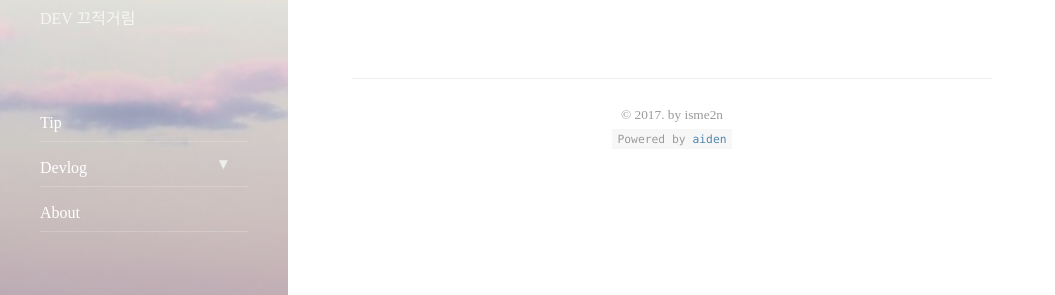
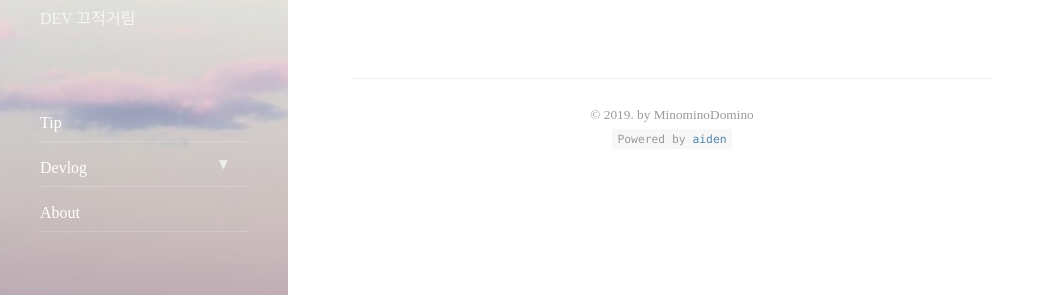
Before and after one commit to MinominoDomino/MinominoDomino.github.io, a Jekyll site: the page built from index.html, in a window 1280 px wide and 900 px high, scrolled down 585 px. Shown: the part 153-448 px from the top of the window, without its empty margins (0-1055 px from the left). Built offline with Jekyll 4.4.1, drawn with Linux system fonts in a browser that asks for light colours; nearby versions of some CDN libraries; the list of posts is cut into pages by our own code.

Commit message:
mod config

```diff
--- a/_config.yml
+++ b/_config.yml
@@ -49,10 +49,10 @@ google_fonts:        Lato
 google_analytics:    UA-92346434-1
 
 # Setting a disqus shortname will enable the comment section on pages with `comments: true` in the front matter
-disqus_shortname:    isme2n
+disqus_shortname:    MinominoDomino2
 
 # This text will appear in the footer of every page. Markdown enabled.
-copyright:           '&copy; 2017. by isme2n'
+copyright:           '&copy; 2019. by MinominoDomino'
 
 # Format of the permalinks
 permalink:           pretty
```
